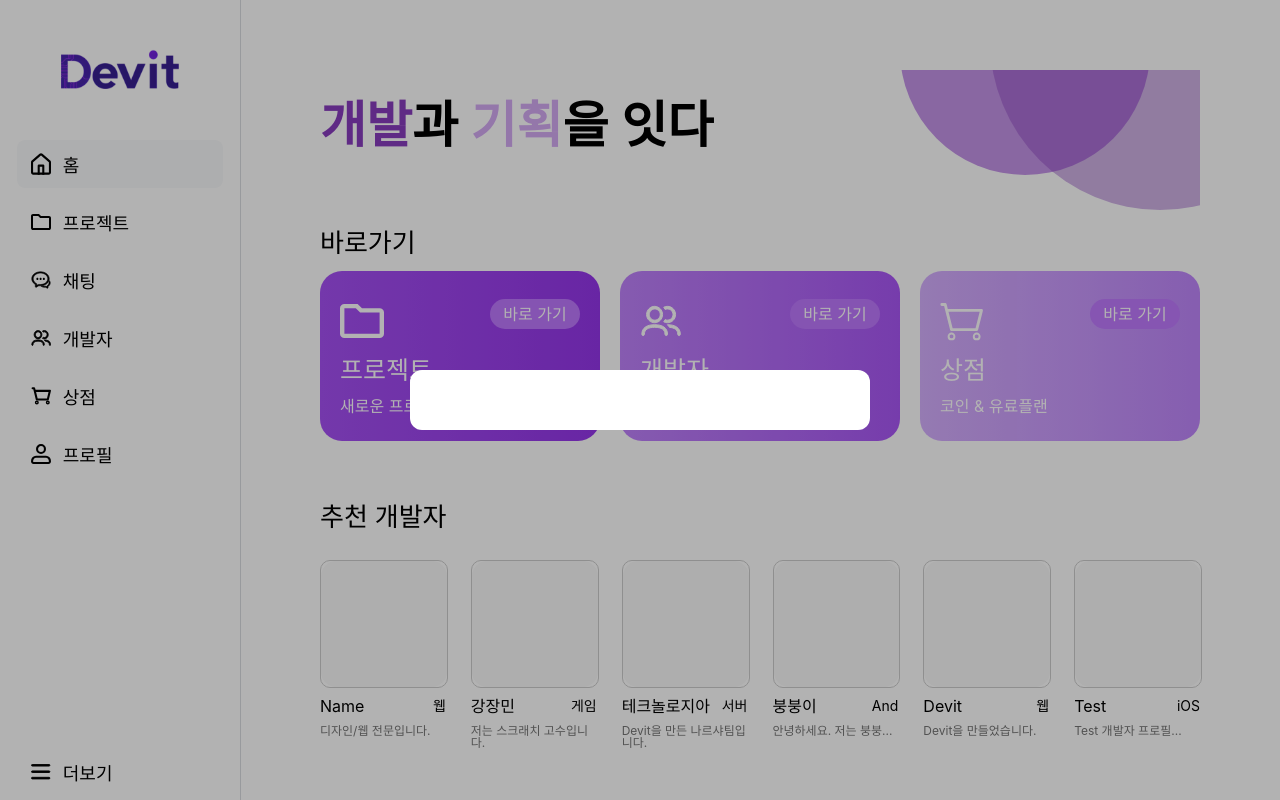
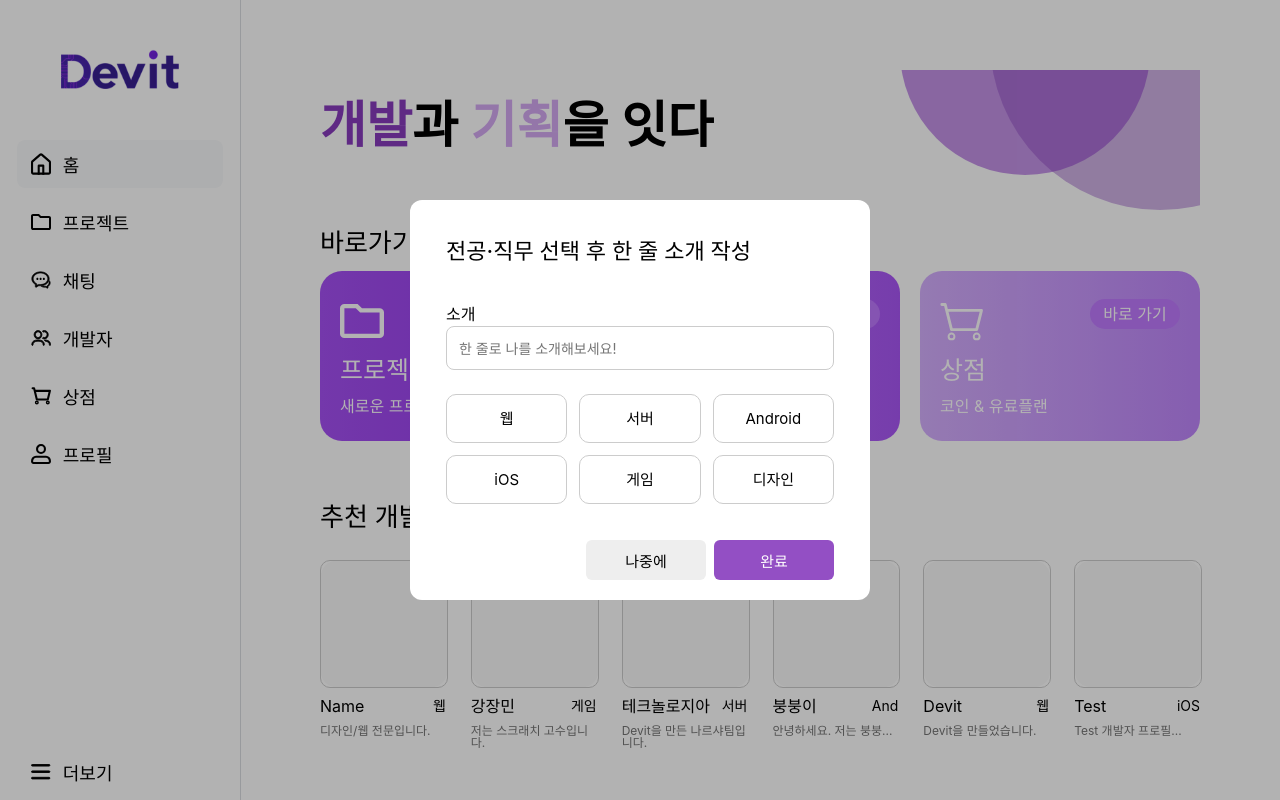
Before and after one commit to technologyaa/Devit-Web, a React (Vite) app: page /home in a window 1280 px wide. Built offline with nearby package versions, Linux system fonts and the light colour scheme.

Commit message:
feat: 전공 팝업 임시 완료

```diff
--- a/src/pages/home/HomePage.jsx
+++ b/src/pages/home/HomePage.jsx
@@ -7,8 +7,32 @@ import { useState } from "react";
 
 const gradients = {};
 
+const jobList = [
+  { id: 1, name: "웹" },
+  { id: 2, name: "서버" },
+  { id: 3, name: "Android" },
+  { id: 4, name: "iOS" },
+  { id: 5, name: "게임" },
+  { id: 6, name: "디자인" },
+];
+
 export default function HomePage() {
   const [isModalOpen, setIsModalOpen] = useState(true);
+  const [intro, setIntro] = useState("");
+  const [selectedJob, setSelectedJob] = useState(null);
+
+  const closeModal = () => {
+    setIsModalOpen(false);
+    setIntro("");
+    setSelectedJob(null);
+  };
+
+  const complete = () => {
+    console.log("선택한 직무:", selectedJob);
+    console.log("소개:", intro);
+
+    setIsModalOpen(false);
+  };
 
   return (
     <>
@@ -88,7 +112,34 @@ export default function HomePage() {
       {isModalOpen && (
         <S.ModalOverlay>
           <S.ModalContent>
-            <S.ModalWrapper></S.ModalWrapper>
+            <S.ModalWrapper>
+              <S.ModalTitle>전공·직무 선택 후 한 줄 소개 작성</S.ModalTitle>
+
+              <S.ProjectInputBox>
+                <S.ProjectInputText>소개</S.ProjectInputText>
+                <S.ProjectInput
+                  type="text"
+                  placeholder="한 줄로 나를 소개해보세요!"
+                  value={intro}
+                  onChange={(e) => setIntro(e.target.value)}
+                />
+              </S.ProjectInputBox>
+              <S.JobSelectGrid>
+                {jobList.map((job) => (
+                  <S.JobBox
+                    key={job.id}
+                    isSelected={selectedJob === job.name}
+                    onClick={() => setSelectedJob(job.name)}
+                  >
+                    {job.name}
+                  </S.JobBox>
+                ))}
+              </S.JobSelectGrid>
+              <S.ButtonGroup>
+                <S.CancelButton onClick={closeModal}>나중에</S.CancelButton>
+                <S.CreateButton onClick={complete}>완료</S.CreateButton>
+              </S.ButtonGroup>
+            </S.ModalWrapper>
           </S.ModalContent>
         </S.ModalOverlay>
       )}
--- a/src/pages/home/styles/homePage.js
+++ b/src/pages/home/styles/homePage.js
@@ -208,3 +208,106 @@ export const ModalWrapper = styled.div`
   align-items: center;
   gap: 24px;
 `;
+
+export const ModalTitle = styled.div`
+  width: 100%;
+  display: flex;
+  font-size: 22px;
+  font-weight: 500;
+  margin-bottom: 20px;
+`;
+
+export const ProjectInputBox = styled.div`
+  width: 100%;
+  display: flex;
+  flex-direction: column;
+  gap: 4px;
+`;
+
+export const ProjectInputText = styled.div`
+  width: 100%;
+  display: flex;
+  font-size: 16px;
+  font-weight: 500;
+`;
+
+export const ProjectInput = styled.input`
+  width: 100%;
+  height: 44px;
+  padding: 0 12px;
+  border: 1px solid #ccc;
+  border-radius: 8px;
+  font-size: 14px;
+  outline: none;
+  box-sizing: border-box;
+  line-height: normal;
+  appearance: none;
+  background-color: #fff;
+  font-family: inherit;
+  outline: none;
+  &:focus {
+    outline: 1px solid #883cbe;
+  }
+`;
+
+export const CancelButton = styled.button`
+  font-size: 15px;
+  background: #eee;
+  border: none;
+  border-radius: 6px;
+  width: 120px;
+  height: 40px;
+  cursor: pointer;
+  &:hover {
+    background: #ddd;
+  }
+`;
+
+export const CreateButton = styled.button`
+  color: white;
+  font-size: 15px;
+  background: #883cbe;
+  opacity: 0.9;
+  border: none;
+  border-radius: 6px;
+  width: 120px;
+  height: 40px;
+  cursor: pointer;
+  &:hover {
+    opacity: 1;
+  }
+`;
+
+export const ButtonGroup = styled.div`
+  width: 100%;
+  display: flex;
+  gap: 8px;
+  justify-content: flex-end;
+  margin-top: 12px;
+`;
+
+export const JobSelectGrid = styled.div`
+  width: 100%;
+  display: grid;
+  grid-template-columns: repeat(3, 1fr);
+  gap: 12px;
+`;
+
+export const JobBox = styled.div`
+  padding: 16px 0;
+  border-radius: 10px;
+  border: ${(props) =>
+    props.isSelected ? "1px solid #883cbe" : "1px solid #ccc"};
+  background: ${(props) =>
+    props.isSelected ? "rgba(136,60,190,0.1)" : "white"};
+  cursor: pointer;
+  text-align: center;
+  font-size: 15px;
+  transition: 0.15s ease;
+  user-select: none;
+  box-sizing: border-box;
+
+  &:hover {
+    background: #f8f5fb;
+  }
+`;
```
